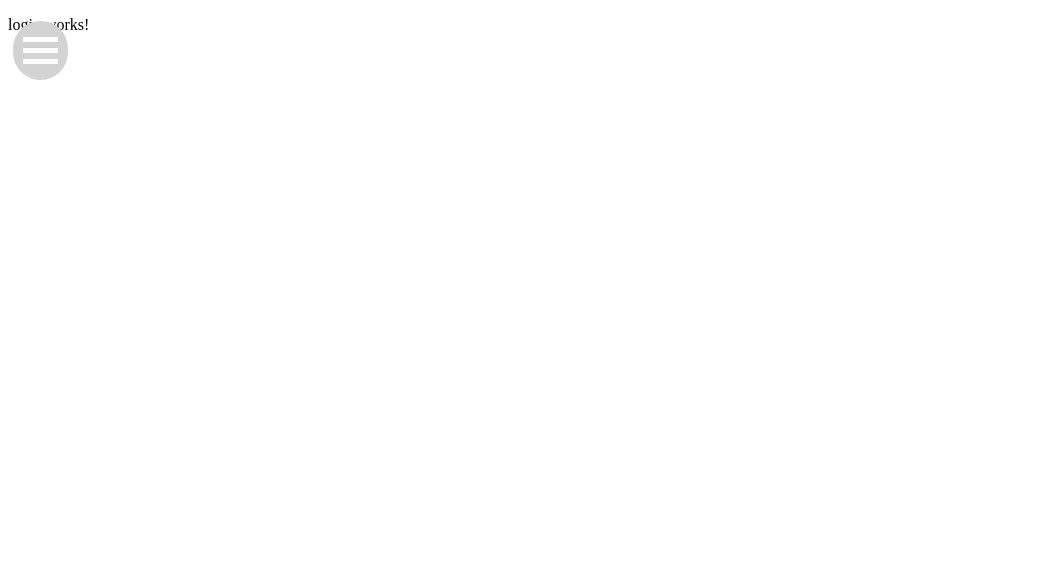
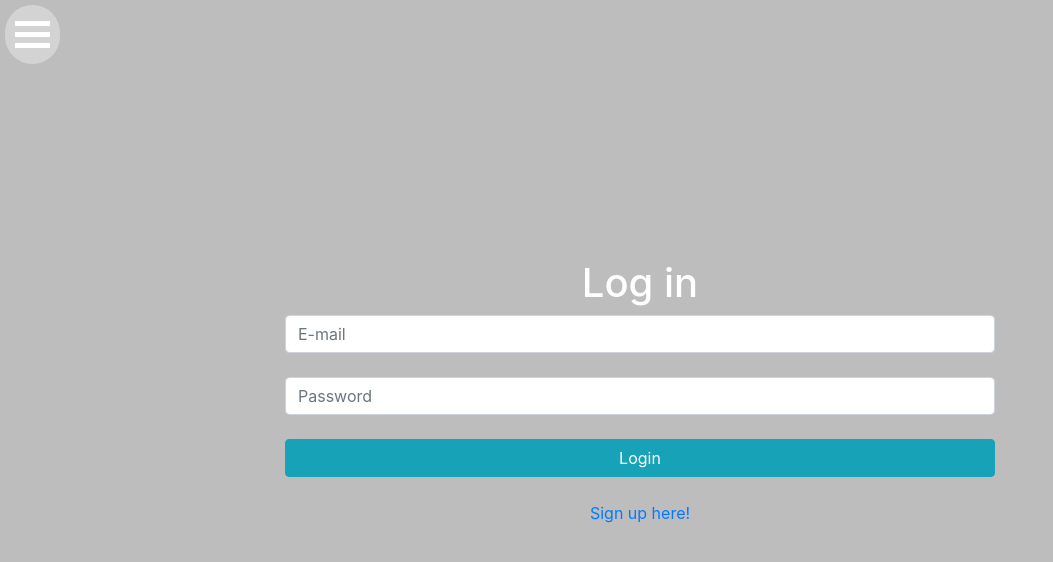
Before and after one commit to vodash/Softwheels, an Angular app in the folder openyourmind/: page /login in a window 1280 px wide. Shown: the top 562 px of the page, without its empty margins (0-1053 px from the left). Built offline with nearby package versions, Linux system fonts and the light colour scheme.

Commit message:
Made login page ( no functionality yet) also added bootstrap to the project

```diff
--- a/openyourmind/angular.json
+++ b/openyourmind/angular.json
@@ -24,7 +24,7 @@
               "src/assets"
             ],
             "styles": [
-              "src/styles.css"
+              "src/styles.css", "node_modules/bootstrap/dist/css/bootstrap.min.css"
             ],
             "scripts": []
           },
--- a/openyourmind/package.json
+++ b/openyourmind/package.json
@@ -19,6 +19,8 @@
     "@angular/platform-browser": "~8.2.8",
     "@angular/platform-browser-dynamic": "~8.2.8",
     "@angular/router": "~8.2.8",
+    "@ng-bootstrap/ng-bootstrap": "^5.1.1",
+    "bootstrap": "^4.3.1",
     "rxjs": "~6.4.0",
     "tslib": "^1.10.0",
     "zone.js": "~0.9.1"
--- a/openyourmind/src/app/app.module.ts
+++ b/openyourmind/src/app/app.module.ts
@@ -1,6 +1,7 @@
 import { BrowserModule } from '@angular/platform-browser';
 import { NgModule } from '@angular/core';
 
+import {NgbModule} from '@ng-bootstrap/ng-bootstrap';
 import { AppRoutingModule } from './app-routing.module';
 import { AppComponent } from './app.component';
 import { HomeComponent } from './home/home.component';
@@ -19,7 +20,8 @@ import { BrowserAnimationsModule } from '@angular/platform-browser/animations';
   imports: [
     BrowserModule,
     AppRoutingModule,
-    BrowserAnimationsModule
+    BrowserAnimationsModule,
+    NgbModule
   ],
   providers: [],
   bootstrap: [AppComponent]
--- a/openyourmind/src/app/home/home.component.css
+++ b/openyourmind/src/app/home/home.component.css
@@ -0,0 +1,4 @@
+/*TODO: Remove in a bit, just for testing*/
+.offset{
+  margin-left: 37%;
+}
--- a/openyourmind/src/app/home/home.component.html
+++ b/openyourmind/src/app/home/home.component.html
@@ -1 +1,2 @@
-<p>home works!</p>
+
+  <h1 class="offset">home works!</h1>
--- a/openyourmind/src/app/login/login.component.css
+++ b/openyourmind/src/app/login/login.component.css
@@ -0,0 +1,17 @@
+.wrapper{
+  background: #bdbdbd;
+  height: 100vh;
+}
+
+.whitetext{
+  color: #fff;
+}
+
+.formmarg{
+  display: flex;
+  flex-direction: column;
+  justify-content: center;
+  align-items: center;
+  text-align: center;
+  min-height: 100vh;
+}
--- a/openyourmind/src/app/login/login.component.html
+++ b/openyourmind/src/app/login/login.component.html
@@ -1 +1,13 @@
-<p>login works!</p>
+<div class="wrapper">
+  <div class="container">
+      <form class="text-center formmarg">
+          <div class=" col-md-8 col-offset-2">
+            <h1 class="whitetext">Log in</h1>
+            <input type="email" formControlName="email" id="defaultRegisterFormEmail" class="form-control mb-4 logform" placeholder="E-mail">
+            <input type="password" formControlName="password" class="form-control logform" placeholder="Password">
+            <button class="btn logbtn btn-info my-4 btn-block" type="submit">Login</button>
+            <p class="noaccount"> <a routerLink="../registration"> Sign up here! </a></p>
+          </div>
+      </form>
+  </div>
+</div>
--- a/openyourmind/src/app/menu/menu.component.html
+++ b/openyourmind/src/app/menu/menu.component.html
@@ -2,7 +2,7 @@
 <table class="main-nav">
   <tr class="main-nav-item" routerLink="" (click)="hideMenu()"><i class="fa fa-home" aria-hidden="true"></i>&nbsp;Test 1</tr>
   <tr class="main-nav-item" routerLink="login" (click)="hideMenu()"><i class="fa fa-pencil" aria-hidden="true"></i>&nbsp;Really long test to see if it fits</tr>
-  <tr class="main-nav-item" routerLink="registration" (click)="hideMenu()"><i class="fa fa-pencil" aria-hidden="true"></i>&nbsp;another test</tr>
+  <tr class="main-nav-item" routerLink="" (click)="hideMenu()"><i class="fa fa-pencil" aria-hidden="true"></i>&nbsp;another test</tr>
 </table>
 
 <div class="privacy">
```
Also changed, not shown: 1 other file (tests, documents, lock files or other folders).
